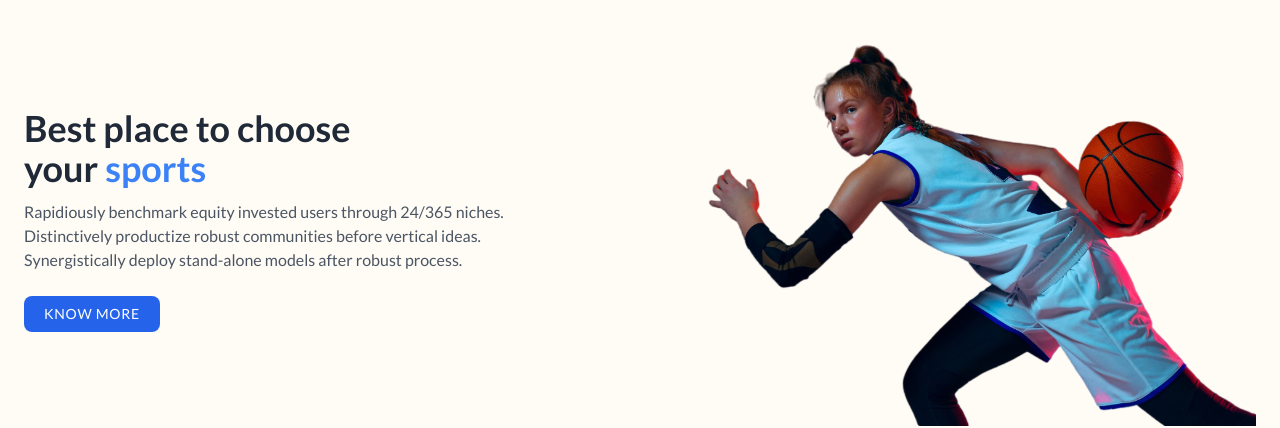
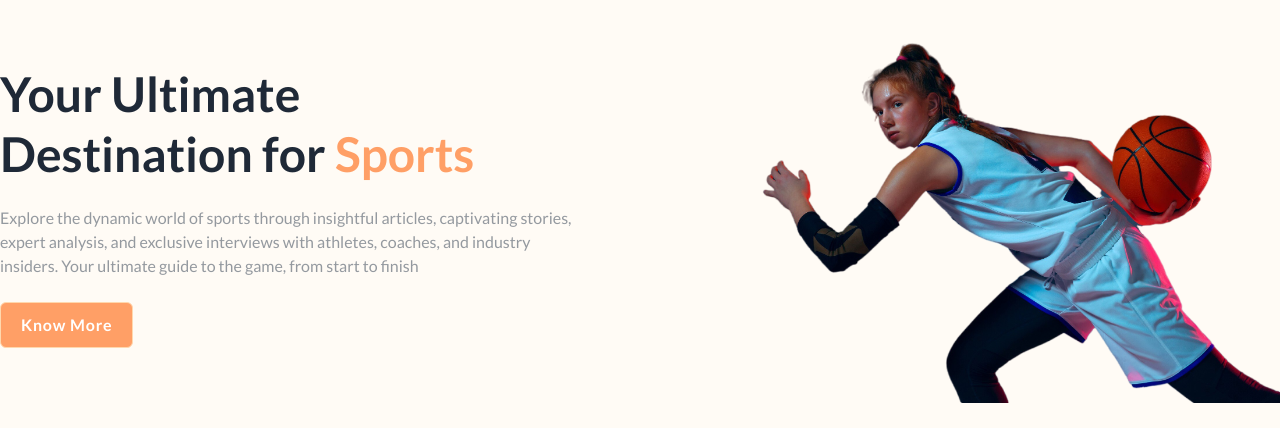
Before and after one commit to arifraj9911/sports-blog-client, a React (Vite) app: page / in a window 1280 px wide. Shown: the part 178-606 px from the top of the page. Built offline with nearby package versions, Linux system fonts and the light colour scheme; no server answers.

Commit message:
banner design added

```diff
--- a/src/Pages/Home/Banner/Banner.jsx
+++ b/src/Pages/Home/Banner/Banner.jsx
@@ -2,24 +2,29 @@ import banner from "../../../assets/Images/banner3.png";
 
 const Banner = () => {
   return (
-    <div className="bg-[#FFFBF5]">
-      <div className="container px-6 py-16 mx-auto ">
+    <div className="  bg-[#FFFBF5]">
+      <div className="max-w-screen-xl mx-auto">
+        <div className="container  py-16 mx-auto ">
           <div className="items-center lg:flex">
-          <div className="w-full lg:w-1/2">
-            <div className="lg:max-w-lg">
-              <h1 className="text-3xl font-semibold text-gray-800 lg:text-4xl">
-                Best place to choose
-                <br /> your <span className="text-blue-500 ">sports</span>
+            <div className="w-full lg:w-3/5">
+              <div className="lg:max-w-xl">
+                <h1 className="text-3xl  flex flex-col font-semibold text-gray-800 lg:text-5xl ">
+                  <span>Your Ultimate </span>
+                  <span className="mt-3">
+                    Destination for{" "}
+                    <span className="text-[#FF9F66]">Sports</span>{" "}
+                  </span>
+                  {/* <br /> your <span className="text-blue-500 ">sports</span> */}
                 </h1>
 
-              <p className="mt-3 text-gray-600 dark:text-gray-400">
-                Rapidiously benchmark equity invested users through 24/365
-                niches. Distinctively productize robust communities before
-                vertical ideas. Synergistically deploy stand-alone models after
-                robust process.
+                <p className="mt-7 text-[#94999f]  dark:text-gray-400">
+                  Explore the dynamic world of sports through insightful
+                  articles, captivating stories, expert analysis, and exclusive
+                  interviews with athletes, coaches, and industry insiders. Your
+                  ultimate guide to the game, from start to finish
                 </p>
 
-              <button className="w-full px-5 py-2 mt-6 text-sm tracking-wider text-white uppercase transition-colors duration-300 transform bg-blue-600 rounded-lg lg:w-auto hover:bg-blue-500 focus:outline-none focus:bg-blue-500">
+                <button className=" px-5  mt-6  tracking-wider text-sm md:text-[16px] border border-[#ffd8ae] bg-[#FF9F66] hover:bg-white hover:border-[#FF9F66] hover:text-[#94999f] ease-in-out duration-300 text-white  py-3 rounded-md font-bold flex gap-2 items-center">
                   Know More
                 </button>
               </div>
@@ -35,6 +40,7 @@ const Banner = () => {
           </div>
         </div>
       </div>
+    </div>
   );
 };
 
--- a/src/Pages/Shared/Footer/Footer.jsx
+++ b/src/Pages/Shared/Footer/Footer.jsx
@@ -1,6 +1,6 @@
 const Footer = () => {
   return (
-    <footer className="bg-white dark:bg-gray-900">
+    <footer className="bg-gray-900">
       <div className="container p-6 mx-auto">
         <div className="lg:flex">
           <div className="w-full -mx-6 lg:w-2/5">
--- a/src/Pages/Shared/Navbar/Navbar.jsx
+++ b/src/Pages/Shared/Navbar/Navbar.jsx
@@ -167,7 +167,7 @@ const Navbar = () => {
                       logOut();
                       navigate("/login");
                     }}
-                    className=" text-sm md:text-[16px] border border-[#ffd8ae] hover:bg-[#FF9F66] hover:text-white px-3 py-2 rounded-md font-bold flex gap-2 items-center"
+                    className=" text-sm md:text-[16px] border border-[#ffd8ae] hover:bg-[#FF9F66] hover:text-white px-3 py-2 rounded-md font-bold ease-in-out duration-300 flex gap-2 items-center"
                   >
                     <CiLogout />
                     <span> Sign Out</span>
@@ -177,14 +177,14 @@ const Navbar = () => {
             ) : (
               <div className="flex gap-3 md:gap-4 text-[#94999f]">
                 <Link
-                  className="text-sm md:text-[16px] border border-[#ffd8ae] hover:bg-[#FF9F66] hover:text-white px-3 py-2 rounded-md font-bold flex gap-2 items-center"
+                  className="text-sm md:text-[16px] border border-[#ffd8ae] hover:bg-[#FF9F66] hover:text-white px-3 py-2 ease-in-out duration-300 rounded-md font-bold flex gap-2 items-center"
                   to="/login"
                 >
                   <IoIosLogIn />
                   <span>Login</span>
                 </Link>
                 <Link
-                  className="text-sm md:text-[16px] border border-[#ffd8ae] hover:bg-[#FF9F66] hover:text-white px-3 py-2 rounded-md font-bold flex gap-2 items-center"
+                  className="text-sm md:text-[16px] border border-[#ffd8ae] hover:bg-[#FF9F66] hover:text-white px-3 py-2 ease-in-out duration-300 rounded-md font-bold flex gap-2 items-center"
                   to="/register"
                 >
                   <SiGnuprivacyguard />
```
Lines whose indentation alone changed are shown as unchanged.
